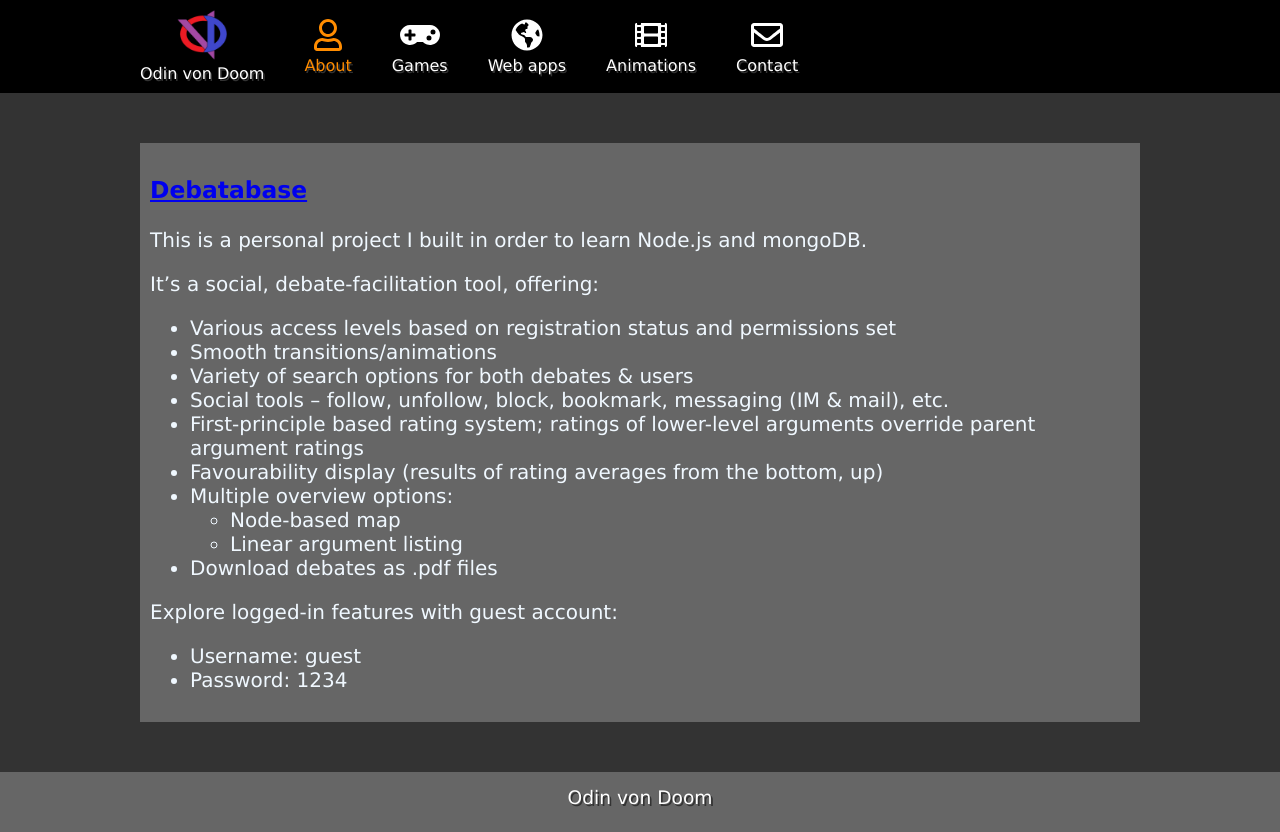
After one commit to chargingsleipnir/Portfolio-archived, a PHP site: template root/pages/Web.php in a window 1280 px wide. The commit adds this page. Run offline with PHP 8.4, Linux system fonts and the light colour scheme; the template is opened without the code that fills it, so the values that code supplies are empty; some libraries are stand-ins or nearby versions.

Commit message:
Added page for web applications and link to Debatabase.

```diff
--- a/root/globals.php
+++ b/root/globals.php
@@ -8,12 +8,4 @@
 $gblStylesheet = '<link rel="stylesheet" type="text/css" href="styleSheets/global.css">';
 $gblIcon = '<link rel="shortcut icon" href="logoOdin.ico" />';
 $fontAwesome = '<script defer src="https://use.fontawesome.com/releases/v5.8.1/js/all.js" integrity="sha384-g5uSoOSBd7KkhAMlnQILrecXvzst9TdC09/VM+pjDTCM+1il8RHz5fKANTFFb+gQ" crossorigin="anonymous"></script>';
-
-// These must be the exact names of the .php pages
-$pages = ['About', 'Games', 'Anims', 'Contact'];
-$pageLanding = '?pg=Landing';
-
-$images = [
-    'logo' => 'images/logo.png'
-];
 ?>
--- a/root/pages/Games.php
+++ b/root/pages/Games.php
@@ -39,7 +39,7 @@ $xml = simplexml_load_file('externalFiles/EngineComponents.xml');
 </head>
 <body>
     <?php require 'templates/titleBanner.php'; ?>
-    <ul class="tabs">
+    <ul class="tabs noStyle">
         <!-- The id names in the TabSwitch function call are the only things that are more-or-less hard coded -->
         <?php for($i = 0; $i < count($games); $i++) { ?>
             <li><a href="javascript:TabSwitch(<?= $i ?>, <?= count($games) ?>, 'gameTab', 'game')" id="gameTab<?= $i ?>"><?= $gameTabNames[$i] ?></a></li>
--- /dev/null
+++ b/root/pages/Web.php
@@ -0,0 +1,47 @@
+<?php
+/**
+ * User: Odin
+ * Date: 2019-04-10
+ * Time: 10:27 AM
+ * Purpose: Show off more work
+ */
+
+$title = "Web apps & sites made by OvD";
+
+require 'globals.php';
+require 'templates/templateData.php';
+?>
+
+<!DOCTYPE html>
+<html>
+<?php require 'templates/header.php'; ?>
+<body>
+    <?php require 'templates/titleBanner.php'; ?>
+    <div class="content widthControl">
+        <h3><a href="https://debatabase.herokuapp.com/" target="_blank">Debatabase</a></h3>
+        <p>This is a personal project I built in order to learn Node.js and mongoDB.</p>
+        <p>It’s a social, debate-facilitation tool, offering:</p>
+            <ul>
+                <li>Various access levels based on registration status and permissions set</li>
+                <li>Smooth transitions/animations</li>
+                <li>Variety of search options for both debates & users</li>
+                <li>Social tools – follow, unfollow, block, bookmark, messaging (IM &amp; mail), etc.</li>
+                <li>First-principle based rating system; ratings of lower-level arguments override parent argument ratings</li>
+                <li>Favourability display (results of rating averages from the bottom, up)</li>
+                <li>Multiple overview options:
+                    <ul>
+                        <li>Node-based map</li>
+                        <li>Linear argument listing</li>
+                    </ul>
+                </li>
+                <li>Download debates as .pdf files</li>
+            </ul>
+        <p>Explore logged-in features with guest account:</p>
+        <ul>
+            <li>Username: guest</li>
+            <li>Password: 1234</li>
+        </ul>
+    </div>
+</body>
+<?php require 'templates/footer.php'; ?>
+</html>
--- a/root/pages/gameTabbedContent/Tornadoom.php
+++ b/root/pages/gameTabbedContent/Tornadoom.php
@@ -22,10 +22,10 @@
 
 <br><strong>About the Engine:</strong><br>
 <p>
-    Tornadoom is built with Engine von Doom, a webGL engine of my own design and build.<br>
-    Notable features include:
+    Tornadoom is built with a webGL engine of my own design and build.<br>
+    Notable features include (click section to expand):
 </p>
-<ul class="sliderList">
+<ul class="sliderList noStyle">
     <?php for($i = 0; $i < count($xml->Component); $i++) { ?>
         <li id="slideLaunchElem<?= $i ?>">
             <script>
--- a/root/styleSheets/global.css
+++ b/root/styleSheets/global.css
@@ -13,7 +13,7 @@ body {
     justify-content: space-between;
 }
 
-ul {
+ul.noStyle {
     list-style: none;
     padding: 0;
     margin: 0;
--- a/root/templates/navigation.php
+++ b/root/templates/navigation.php
@@ -7,7 +7,7 @@
 ?>
 
 <nav>
-    <ul>
+    <ul class="noStyle">
         <li>
             <a href="?pg=About" <?=(($_GET['pg'] == "About") ? 'class="current"' : '')?>>
                 <i class="far fa-2x fa-user"></i>
@@ -18,6 +18,12 @@
             <a href="?pg=Games" <?=(($_GET['pg'] == "Games") ? 'class="current"' : '')?>>
                 <i class="fas fa-2x fa-gamepad"></i>
                 <div>Games</div>
+            </a>
+        </li>
+        <li>
+            <a href="?pg=Web" <?=(($_GET['pg'] == "Web") ? 'class="current"' : '')?>>
+                <i class="fas fa-2x fa-globe-americas"></i>
+                <div>Web&nbsp;apps</div>
             </a>
         </li>
         <li>
--- a/root/templates/titleBanner.php
+++ b/root/templates/titleBanner.php
@@ -9,7 +9,7 @@
 <div id="titleBanner">
     <div class="widthControl flexRowVertAlign">
         <div id="logoBlock">
-            <a href="<?=$pageLanding?>"><img width="50px" height="50px" src="<?=$images['logo']?>"></a>
+            <a href="?pg=Landing"><img width="50px" height="50px" src="images/logo.png"></a>
         <br> Odin von Doom
         </div>
         <?php require 'templates/navigation.php'; ?>
```
Also changed, not shown: root/pages/Landing.php (+6 -1 lines).
